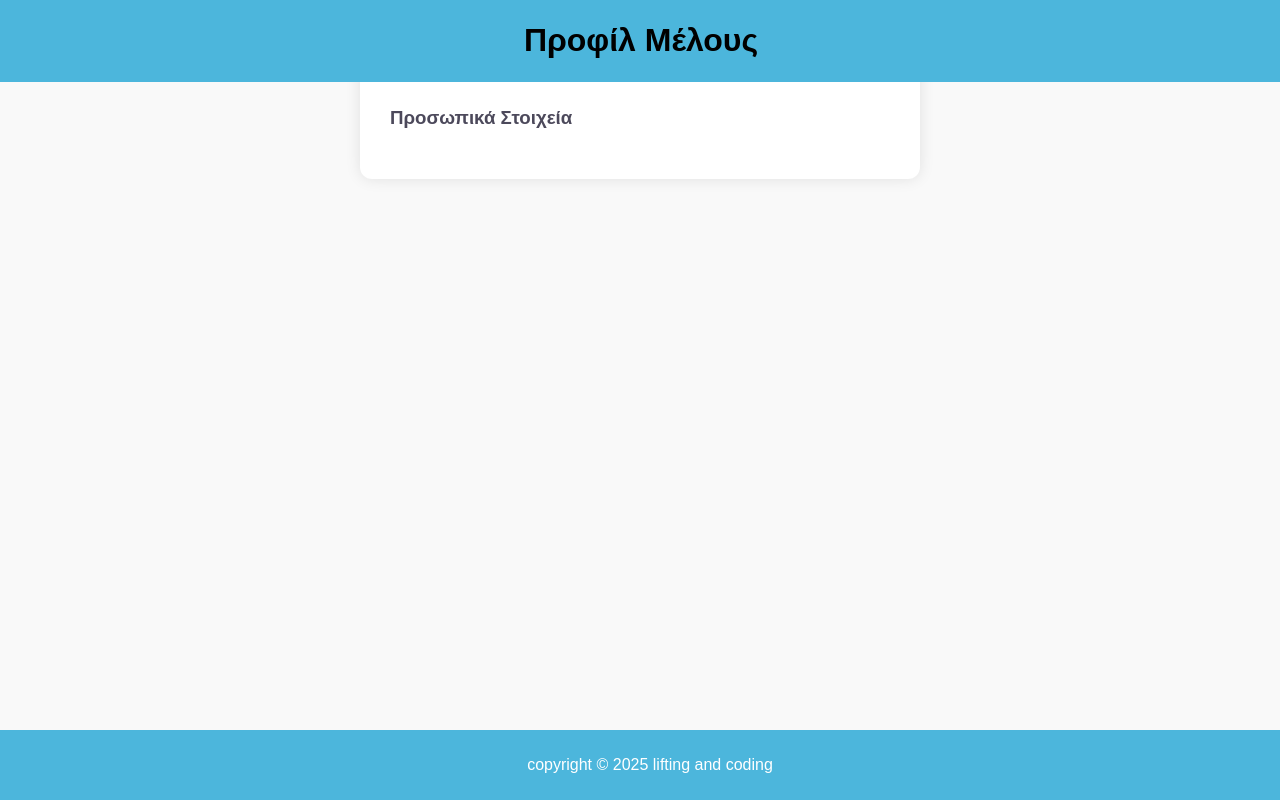
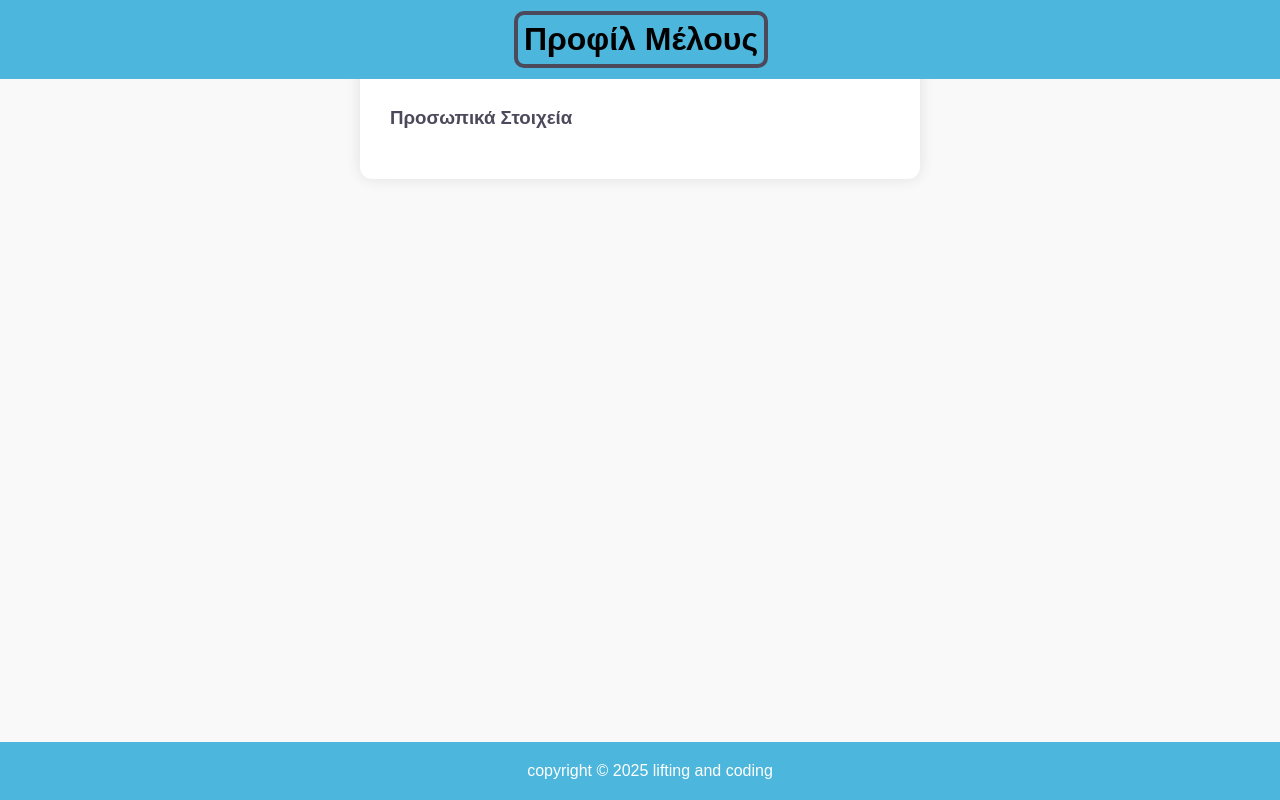
Before and after one commit to irinizampet/gym, a Django app: page /profil/ in a window 1280 px wide. Run offline with Django 5.2, Linux system fonts and the light colour scheme; data comes from the database, SQL or seed files in the repository; both versions use the stored data as it was after the commit.

Commit message:
τελειωμενο προφιλ μελους

```diff
--- a/jango/MyProject/mysite/gym/templates/profil.html
+++ b/jango/MyProject/mysite/gym/templates/profil.html
@@ -9,8 +9,17 @@
 </head>
 <body>
   <header>
-    <h1>Προφίλ Μέλους</h1>
+    <h1 style="
+      border: 4px solid rgb(76, 73, 91);
+      padding: 6px 6px;
+      display: inline-block;
+      border-radius: 10px;
+      margin: 10px 0;
+      ">
+      Προφίλ Μέλους
+    </h1>
   </header>
+
   <br>
 
   <main class="profile-container">
@@ -36,8 +45,9 @@
       </ul>
     </div>
   </main>
-  <footer>
-    <p class="copyright">copyright © 2025 lifting and coding</p>
-  </footer>
+<footer style="background: rgb(76, 182, 220); color: white; text-align: center; height: 1cm; display: flex; align-items: center; justify-content: center;">
+  <p style="margin: 0; font-size: 16px;">copyright © 2025 lifting and coding</p>
+</footer>
+
 </body>
 </html>
```
Also changed, not shown: jango/MyProject/mysite/db.sqlite3.
